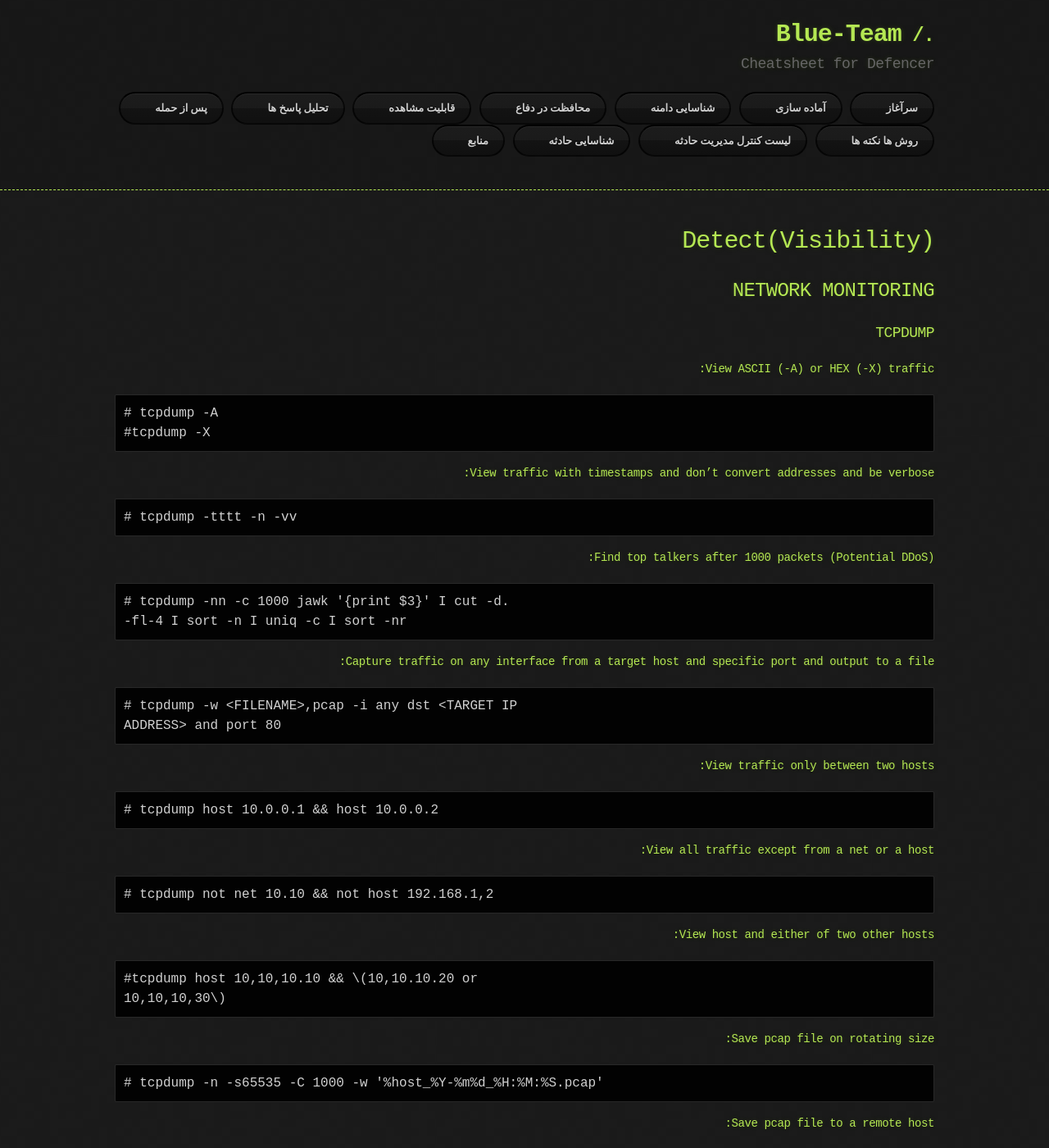
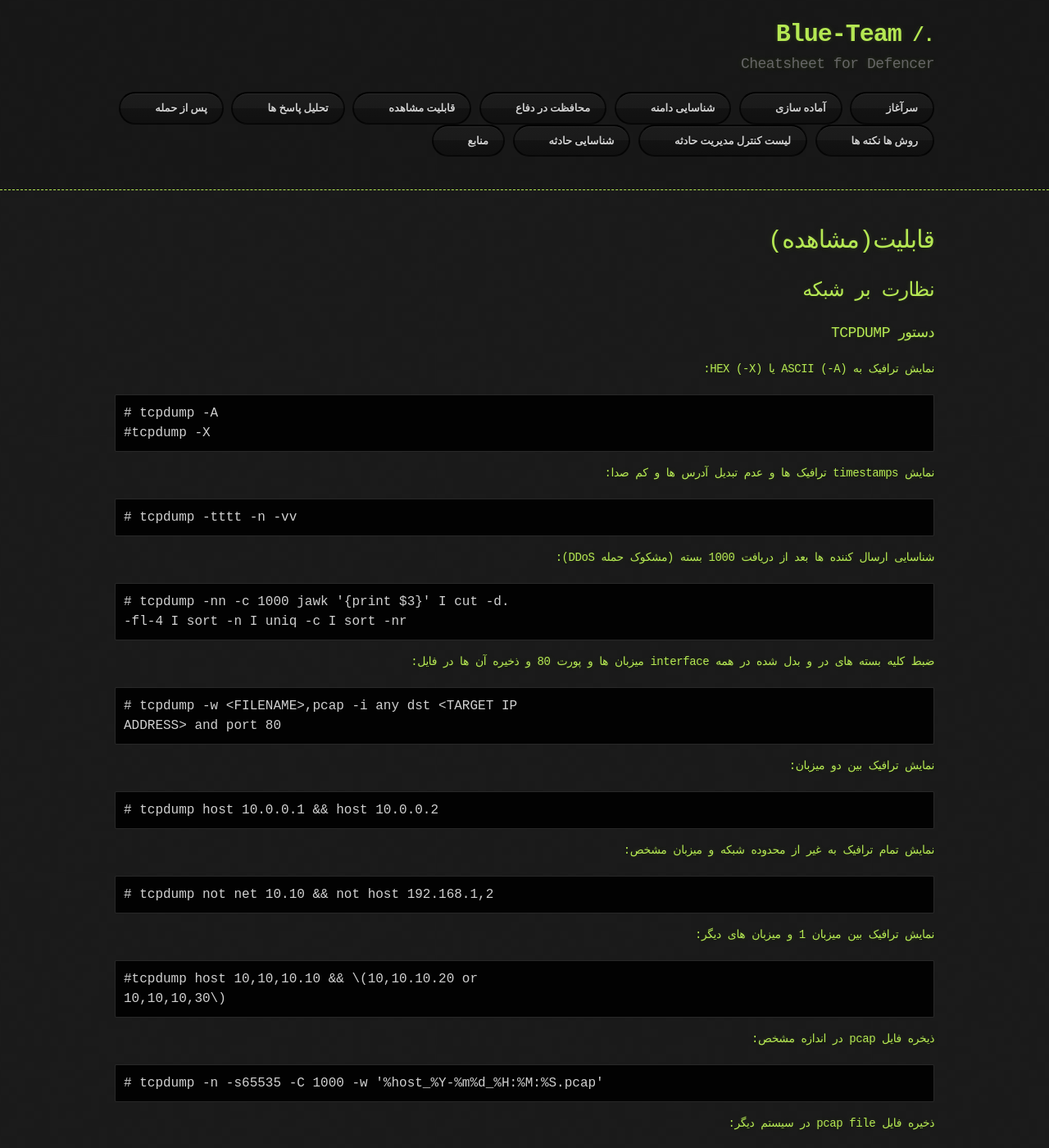
Before and after one commit to irblueteam/blue-team, a Jekyll site: the page built from detect-visibility.md, in a window 1280 px wide and 1400 px high. Shown: the whole window at 82% size. Built offline with Jekyll 4.4.1, drawn with Linux system fonts in a browser that asks for light colours; some web fonts are replaced; our own code applies the rules of GitHub Pages for plain Markdown files; some of the changed text lies outside the part shown.

Commit message:
Update detect-visibility.md

````diff
--- a/detect-visibility.md
+++ b/detect-visibility.md
@@ -1,75 +1,75 @@
-# Detect\(Visibility\)
+# قابلیت\(مشاهده\)
 
-## NETWORK MONITORING
+## نظارت بر شبکه
 
-### TCPDUMP
+### دستور TCPDUMP
 
-#### View ASCII \(-A\) or HEX \(-X\) traffic:
+#### نمایش ترافیک به ASCII \(-A\) یا HEX \(-X\):
 
 ```text
 # tcpdump -A
 #tcpdump -X
 ```
 
-#### View traffic with timestamps and don't convert addresses and be verbose:
+#### نمایش timestamps ترافیک ها و عدم تبدیل آدرس ها و کم صدا:
 
 ```text
 # tcpdump -tttt -n -vv
 ```
 
-#### Find top talkers after 1000 packets \(Potential DDoS\):
+#### شناسایی ارسال کننده ها بعد از دریافت 1000 بسته \(مشکوک حمله DDoS\):
 
 ```text
 # tcpdump -nn -c 1000 jawk '{print $3}' I cut -d.
 -fl-4 I sort -n I uniq -c I sort -nr
 ```
 
-#### Capture traffic on any interface from a target host and specific port and output to a file:
+#### ضبط کلیه بسته های در و بدل شده در همه interface میزبان ها و پورت 80 و ذخیره آن ها در فایل:
 
 ```text
 # tcpdump -w <FILENAME>,pcap -i any dst <TARGET IP
 ADDRESS> and port 80
 ```
 
-#### View traffic only between two hosts:
+#### نمایش ترافیک بین دو میزبان:
 
 ```text
 # tcpdump host 10.0.0.1 && host 10.0.0.2
 ```
 
-#### View all traffic except from a net or a host:
+#### نمایش تمام ترافیک به غیر از محدوده شبکه و میزبان مشخص:
 
 ```text
 # tcpdump not net 10.10 && not host 192.168.1,2
 ```
 
-#### View host and either of two other hosts:
+#### نمایش ترافیک بین میزبان 1 و میزبان های دیگر:
 
 ```text
 #tcpdump host 10,10,10.10 && \(10,10.10.20 or
 10,10,10,30\)
 ```
 
-#### Save pcap file on rotating size:
+#### ذیخره فایل pcap در اندازه مشخص:
 
 ```text
 # tcpdump -n -s65535 -C 1000 -w '%host_%Y-%m­%d_%H:%M:%S.pcap'
 ```
 
-#### Save pcap file to a remote host:
+#### ذخیره فایل pcap file در سیستم دیگر:
 
 ```text
 # tcpdump -w - I ssh <REMOTE HOST ADDRESS> -p 50005
 "cat - > /tmp/remotecapture.pcap"
 ```
 
-#### Grab traffic that contains the word pass:
+#### بررسی و جست و جو ترافیک ها برای کلمه pass:
 
 ```text
 # tcpdump -n -A -s0 I grep pass
 ```
 
-#### Grab many clear text protocol passwords:
+#### بررسی و جست و جو ترافیک ها برای پروتکل های clear text:
 
 ```text
 # tcpdump -n -A -s0 port http or port ftp or port
@@ -79,25 +79,25 @@ asswd=lpassword=lpass: I user: lusername: I password: I log
 in: I pass I user ' --color=auto --line-buffered -B20
 ```
 
-#### Get throughput:
+#### بررسی توان یا throughput:
 
 ```text
 # tcpdump -w - lpv -bert >/dev/null
 ```
 
-#### Filter out ipv6 traffic:
+#### فیلتر ترافیک ipv6:
 
 ```text
 # tcpdump not ip6
 ```
 
-#### Filer out ipv4 traffic:
+#### فیلتر ترافیک ipv4:
 
 ```text
 # tcpdump ip6
 ```
 
-#### Script to capture multiple interface tcpdumps to files rotating every hour:
+#### اسکریپت ذخیره سازی ترافیک چندین interface در فایل به صورت زمان دار:
 
 ```text
 #!/bin/bash
@@ -105,7 +105,7 @@ tcpdump -pni any -s65535 -G 3600 -w any%Y-%m­
 %d_%H:%M:%S.pcap
 ```
 
-#### Script to move multiple tcpdump files to alternate location:
+#### اسکریپت انتقال فایل های ترافیک tcpdump به محل های دیگر:
 
 ```text
 #!/bin/bash
@@ -117,7 +117,7 @@ DIRECTORY/.
 done
 ```
 
-#### Look for suspicious and self-signed SSL certificates:
+#### جست و جو گراهینامه self-signed و مشکوک:
 
 ```text
 # tcpdump -s 1500 -A '(tcp[((tcp[12:1] & 0xf0) >>
@@ -125,7 +125,7 @@ done
 2) : 1] : 0x16)'
 ```
 
-#### Get SSL Certificate:
+#### نمایش گواهینامه SSL:
 
 ```text
 # openssl s_client -connect <URL>:443
@@ -134,7 +134,7 @@ done
 CERTIFICATE-Ip' > <CERT>.pem
 ```
 
-#### Examine and verify the certificate and check for Self-Signed:
+#### بررسی گواهینامه های Self-Signed:
 
 ```text
 # openssl x509 -text -in <CERT>.pem
@@ -145,7 +145,7 @@ subject -startdate -enddate -fingerprint
 # openssl verify <CERT>.pem
 ```
 
-#### Extract Certificate Server Name:
+#### اسختراج نام سرور در گواهینامه ها:
 
 ```text
 # tshark -nr <PCAP FILE NAME> -Y
@@ -162,7 +162,7 @@ Name:" I sort I uniq -c I sort -r
 ($0 !�/ A +/) {c=0;} if (c==l) print $0; }'
 ```
 
-#### Which application using port :
+#### بررسی وضیعت برنامه های و استفاده هر کدام از پورت ها :
 
 ```text
 netstat -aon | findstr '[port_number]'
@@ -171,112 +171,112 @@ tasklist | findstr '[application_name]'
 netstat -aon | findstr '[PID]'
 ```
 
-### TSHARK
+### دستور TSHARK
 
-#### Get list of network interfaces:
+#### دریافت interface های شبکه:
 
 ```text
 > tshark -D
 ```
 
-#### Listen on multiple network interfaces:
+#### بررسی چندین interface شبکه:
 
 ```text
 > tshark -i ethl -i eth2 -i eth3
 ```
 
-#### Save to pcap and disable name resolution:
+#### ذخیره pcap و غیرفعال سازی name resolution:
 
 ```text
 > tshark -nn -w <FILE NAME>,pcap
 ```
 
-#### Get absolute date and time stamp:
+#### نمایش تاریخ و  timestamp:
 
 ```text
 > tshark -t a
 ```
 
-#### Get arp or icmp traffic:
+#### دریافت ترافیک arp یا icmp:
 
 ```text
 > tshark arp or icmp
 ```
 
-#### Capture traffic between to \[hosts\] and/or \[nets\]:
+#### ذخیره ترافیک بین \[میزبان ها\]  و یا \[شبکه ها\]:
 
 ```text
 > tshark "host <HOST l> && host <HOST 2>"
 > tshark -n "net <NET 1> && net <NET 2>"
 ```
 
-#### Filter just host and IPs \(or not your IP\):
+#### فیلتر هاست ها و ip ها \(یا به غیر از ip شما\):
 
 ```text
 > tshark -r <FILE NAME>,pcap -q -z hosts,ipv4
 > tshark not host <YOUR IP ADDRESS>
 ```
 
-#### Not ARP and not UDP:
+#### به غیر از ARP و UDP:
 
 ```text
 > tshark not arp and not (udp.port -- 53)
 ```
 
-#### Replay a pcap file:
+#### Replay های یک فایل pcap:
 
 ```text
 > tshark -r <FILE NAME>.pcap
 ```
 
-#### Replay a pcap and just grab hosts and IPs:
+#### Replay های یک فایل pcap و استخراج میزبان ها و ip ها:
 
 ```text
 > tshark -r <FILE NAME>.pcap -q -z hosts
 ```
 
-#### Setup a capture session\(duration=60sec\):
+#### آماده سازی ذخیره ترافیک\(در مدت 60 ثانیه\):
 
 ```text
 > tshark -n -a files:10 -a filesize:100 -a
 duration:60 -w <FILE NAME>,pcap
 ```
 
-Grab src/dst IPs only:
+#### دریفات ip های منبع و مقصد:
 
 ```text
 > tshark -n -e ip.src -e ip.dst -T fields -E
 separator=, -Rip
 ```
 
-#### Grab IP of src DNS and DNS query:
+#### دریافت ip مربوط به منبع dns و query های آن:
 
 ```text
 > tshark -n -e ip.src -e dns,qry.name -E
 separator=';' -T fields port 53
 ```
 
-#### Grab HTTP URL host and request:
+#### دریافت url های و درخواست http میزبان:
 
 ```text
 > tshark -R http.request -T fields -E separator=';'
 -e http.host -e http.request.uri
 ```
 
-#### Grab just HTTP host requests:
+#### دریافت های و درخواست http میزبان:
 
 ```text
 > tshark -n -R http.request -T fields -e http.host
 ```
 
-#### Grab top talkers by IP dst:
+#### بیشترین ارسال های به ip مقصد:
 
 ```text
 > tshark -n -c 150 I awk '{print $4}' I sort -n I
 uniq -c I sort -nr
 ```
 
-#### Grab top stats of protocols:
+#### آمار مربوط به پروتکل ها:
 
 ```text
 > tshark -q -z io,phs -r <FILE NAME>.pcap
@@ -292,39 +292,39 @@ fields I grep exe
 fields port 80 I sort I uniq -c I sort -r
 ```
 
-### SNORT
+### دستور SNORT
 
-#### Run test on snort config file:
+#### اجرای تست بر روی فایل تنظیمات snort:
 
 ```text
 # snort -T -c /<PATH TO SNORT>/snort/snort.conf
 ```
 
-#### Use snort\(v=verbose,d=dump packet payload\):
+#### روش استفاده از snort\(v=جزییات,d=دریافت payload های بسته\):
 
 ```text
 # snort -dv -r <LOG FILE NAME>, log
 ```
 
-#### Replay a log file and match icmp traffic:
+#### پاسخ به فایل گزارشات و بررسی با ترافیک icmp:
 
 ```text
 # snort -dvr packet.log icmp
 ```
 
-#### Logs in ASCII:
+#### گزارشات به صورت ASCII:
 
 ```text
 # snort -K ascii -l <LOG DIRECTORY>
 ```
 
-#### Logs in binary:
+#### گزارشات به صورت binary:
 
 ```text
 snort -l <LOG DIRECTORY>
 ```
 
-#### Sent events to console:
+#### ارسال event به console:
 
 ```text
 # snort -q -A console -i eth0 -c
@@ -332,19 +332,19 @@ snort -l <LOG DIRECTORY>
 # snort -c snort.conf -l /tmp/so/console -A console
 ```
 
-#### Create a single snort rule and save:
+#### ایجاد یک rule برای snort و ذخیره سازی آن:
 
 ```text
 # echo alert any any <SNORT RULE> > one.rule
 ```
 
-#### Test single rule:
+#### بررسی و تست یک rule:
 
 ```text
 # snort -T -c one.rule
 ```
 
-#### Run single rule and output to console and logs dir:
+#### بررسی و تست یک rule و نتیجه آن در console ور مسیر گزارشات:
 
 ```text
 # mkdir ,/logs
@@ -352,42 +352,42 @@ snort -l <LOG DIRECTORY>
 console -l logs
 ```
 
-## NETWORK CAPTURE \(PCAP\) TOOLS
+## ابزار های بررسی ترافیک های شبکه یا فایل های PCAP
 
-### EDITCAP
+### ابزار EDITCAP
 
-#### Use to edit a pcap file \(split into 1000 packets\):
+#### ویرایش فایل های pcap \(جداسازی 1000 بسته\):
 
 ```text
 > editcap -F pcap -c 1000 orignal.pcap
 out_split,pcap
 ```
 
-#### Use to edit a pcap file \(split into 1 hour each packets\):
+#### ویرایش فایل های pcap \(جداسازی بسته ها در هر ساعت\):
 
 ```text
 > editcap -F pcap -t+3600 orignal.pcap
 out_split.pcap
 ```
 
-### MERGECAP
+### ابزار MERGECAP
 
-#### Use to merge multiple pcap files:
+#### برای ادغام چندین فایل pcap:
 
 ```text
 > mergecap -w merged_cap.pcap capl.pcap cap2.pcap
 cap3.pcap
 ```
 
-## HONEY TECHNIQUES
+## تکنیک HONEY
 
-### WINDOWS
+### ویندوز
 
-#### Honey Ports Windows:
+#### Honey Port ها در ویندوز:
 
-Ref. [http://securityweekly.com/wp­](http://securityweekly.com/wp­) content/uploads/2013/06/howtogetabetterpentest.pdf
+منبع. [http://securityweekly.com/wp­](http://securityweekly.com/wp­) content/uploads/2013/06/howtogetabetterpentest.pdf
 
-**Step 1:** Create new TCP Firewall Block rule on anything connecting on port 3333:
+**Step 1:** ایجاد rule در فایروال برای شناسایی و عدم اجازه به کلیه ارتباطات پورت 3333
 
 ```text
 C:\> echo @echo off for /L %%i in (1,1,1) do @for /f
@@ -398,17 +398,17 @@ RULE" dir=in remoteip=%%k localport=any protocol=TCP
 action=block >> <BATCH FILE NAME>.bat
 ```
 
-**Step 2:** Run Batch Script
+**Step 2:** اجرای اسکریپت batch
 
 ```text
 C:\> <BATCH FILE NAME>,bat
 ```
 
-#### Windows Honey Ports PowerShell Script:
+#### Honey Ports اسکریپت در powershell
 
 Ref. [https://github.com/Pwdrkeg/honeyport/blob/master/hon](https://github.com/Pwdrkeg/honeyport/blob/master/hon) eyport.psl
 
-**Step 1:** Download PowerShell Script
+**Step 1:** دریافت اسکریپت powershell
 
 ```text
 C: \> "%ProgramFiles%\Internet Exp lo rer\iexplo re. exe"
@@ -416,17 +416,17 @@ https://github.com/Pwdrkeg/honeyport/blob/master/hon
 eyport.psl
 ```
 
-**Step 2:** Run PowerShell Script
+**Step 2:** اجرای اسکریپت powershell
 
 ```text
 C:\> honeyport.psl
 ```
 
-#### Honey Hashes for Windows \(Also for Detecting Mimikatz Use\) :
+#### Honey Hashe ها برای ویندوز \(همچنین روش شناسایی Mimikatz\) :
 
-Ref. [https://isc.sans.edu/forums/diary/Detecting+Mimikatz](https://isc.sans.edu/forums/diary/Detecting+Mimikatz) +Use+On+Your+Network/19311/
+منبع. [https://isc.sans.edu/forums/diary/Detecting+Mimikatz](https://isc.sans.edu/forums/diary/Detecting+Mimikatz) +Use+On+Your+Network/19311/
 
-**Step 1:** Create Fake Honey Hash. Note enter a fake password and keep command prompts open to keep password in memory
+**Step 1:** ایجاد یک Honey Hash تقلبی. از کلمه عبور تقلبی استفاده کنید و cmd را باز نگهدارید
 
 ```text
 C:\> runas
@@ -434,7 +434,7 @@ C:\> runas
 /netonly cmd.exe
 ```
 
-**Step 2:** Query for Remote Access Attempts
+**Step 2:** جست و جو برای تلاش از راه دور
 
 ```text
 C:\> wevtutil qe System /q:"*[System
@@ -442,7 +442,7 @@ C:\> wevtutil qe System /q:"*[System
 /r:remotecomputername
 ```
 
-**Step 3:** Query for Failed Login Attempts
+**Step 3:** جست و جو برای تلاش های ورود
 
 ```text
 C:\> wevtutil qe Security /q:"*[System[(EventID=4624
@@ -450,20 +450,20 @@ or EventID=4625)]]" /f:text /rd:true /c:5
 /r:remotecomputername
 ```
 
-**Step 4:** \(Optional\) Run queries in infinite loop with 30s pause
+**Step 4:** \(اختیاری\) با استفاده از مکث 30 ثانیه ای نمایش داده شود
 
 ```text
 C:\> for /L %i in (1,0,2) do (Insert Step 2) &
 (Insert Step 3) & timeout 30
 ```
 
-### LINUX
+### لینوکس
 
-#### Honey Ports Linux:
+#### Honey Port ها در لینوکس:
 
-Ref. [http://securityweekly.com/wp­](http://securityweekly.com/wp­) content/uploads/2013/06/howtogetabetterpentest.pdf
+منبع. [http://securityweekly.com/wp­](http://securityweekly.com/wp­) content/uploads/2013/06/howtogetabetterpentest.pdf
 
-**Step 1:** Run a while loop to create TCP Firewall rules to block any hosts connecting on port 2222
+**Step 1:** ایجاد یک حلقه برای رد کلیه درخواست های به پورت 2222
 
 ```text
 # while [ 1 ] ; echo "started" ; do IP='nc -v -l -p
@@ -472,11 +472,11 @@ cut -d] -f 1'; iptables -A INPUT -p tcp -s ${IP} -j
 DROP ; done
 ```
 
-#### Linux Honey Ports Python Script:
+#### اسکریپت Honey Port در لینوکس :
 
-Ref. [https://github.com/gchetrick/honeyports/blob/master/](https://github.com/gchetrick/honeyports/blob/master/) honeyports-0.5.py
+منبع. [https://github.com/gchetrick/honeyports/blob/master/](https://github.com/gchetrick/honeyports/blob/master/) honeyports-0.5.py
 
-**Step 1:** Download Python Script
+**Step 1:** دریافت اسکریپت پایتون
 
 ```text
 # wget
@@ -484,23 +484,23 @@ https://github.com/gchetrick/honeyports/blob/master/
 honeyports-0.5.py
 ```
 
-**Step 2:** Run Python Script
+**Step 2:** اجرای اسکریپت پایتون
 
 ```text
 # python honeyports-0.5.py -p <CHOOSE AN OPEN PORT>
 -h <HOST IP ADDRESS>
 ```
 
-#### Detect rogue scanning with Labrea Tarpit:
+#### شناسایی rogue scanning با استفاده از Labrea Tarpit:
 
 ```text
 # apt-get install labrea
 # labrea -z -s -o -b -v -i eth0 2>&1 | tee -a log.txt
 ```
 
-### NETCAT
+### ابزار NETCAT
 
-#### Use netcat to listen for scanning threats:
+#### استفاده از netcat برای شناسایی اسکن های تهدید آمیز:
 
 ```text
 > nc -v -k -l 80
@@ -508,9 +508,9 @@ honeyports-0.5.py
 > nc -v -k -l 3389
 ```
 
-### PASSIVE DNS MONITORING
+### نظارت بر PASSIVE DNS
 
-#### Use dnstop to monitor DNS requests at any sniffer location:
+#### استفاده از  dnstop برای نظارت بر درخواست های DNS در هر موقعیتی:
 
 ```text
 # apt-get update
@@ -518,20 +518,20 @@ honeyports-0.5.py
 # dnstop -l 3 <INTERFACE NAME>
 ```
 
-**Step 1:** Hit 2 key to show query names
+**مرحله 1:** کلید 2 را فشار دهید تا نام ها نمایش داده شود
 
-#### Use dnstop to monitor DNS requests from a pcap file:
+#### استفاده از dnstop  برای نظارت بر درخواست های dns داخل فایل pcap:
 
 ```text
 # dnstop -l 3 <PCAP FILE NAME> I <OUTPUT FILE
 NAME>,txt
 ```
 
-## LOG AUDITING
+## روش های LOG AUDITING
 
-### WINDOWS
+### ویندوز
 
-#### Increase Log size to support increased auditing:
+#### افزایش اندازه Log به منظور ارتقا auditing:
 
 ```text
 C:\> reg add
@@ -545,26 +545,26 @@ HKLM\Software\Policies\Microsoft\Windows\EventLog\Sy
 stem /v MaxSize /t REG_DWORD /d 0x19000
 ```
 
-#### Check settings of Security log:
+#### بررسی تنظیمات Security log:
 
 ```text
 C:\> wevtutil gl Security
 ```
 
-#### Check settings of audit policies:
+#### برای تنظیمات audit policies:
 
 ```text
 C:\> auditpol /get /category:*
 ```
 
-#### Set Log Auditing on for Success and/or Failure on All Categories:
+#### تنظیم Log Auditing موفق و یا ناموفق در تمامی دسته بندی ها:
 
 ```text
 C:\> auditpol /set /category:* /success:enable
 /failure:enable
 ```
 
-#### Set Log Auditing on for Success and/or Failure on Subcategories:
+#### تنظیم Log Auditing موفق و یا ناموفق در تمامی زیر دسته ها:
 
 ```text
 C: \> auditpol /set /subcategory: "Detailed File
@@ -668,26 +668,26 @@ C:\> auditpol /set /subcategory:"Credential
 Validation" /success:enable /failure:enable
 ```
 
-#### Check for list of available logs, size, retention limit:
+#### لیست گزارشات موجود و اندازه و مجاز:
 
 ```text
 PS C:\> Get-Eventlog -list
 ```
 
-#### Partial list of Key Security Log Auditing events to monitor:
+#### لیست جزئی از کلید های نظارت بر Security Log Auditing events :
 
 ```text
 PS C:\> Get-Eventlog -newest 5 -logname application
 I Format-List
 ```
 
-#### Show log from remote system:
+#### نمایش گزارشات به صورت از راه دور:
 
 ```text
 PS C:\> Show-Eventlog -computername <SERVER NAME>
 ```
 
-#### Get a specific list of events based on Event ID:
+#### نمایش لیست event ها بر اساس Event ID:
 
 ```text
 PS C:\> Get-Eventlog Security I ? { $_.Eventid -eq
@@ -696,7 +696,7 @@ PS C:\> Get-WinEvent -FilterHashtable
 @{LogName="Secu rity"; ID=4774}
 ```
 
-#### Account Logon - Audit Credential Validation Last 14 Days:
+#### ورود به حساب - Audit Credential Validation برای 14 روز اخیر:
 
 ```text
 PS C:\> Get-Eventlog Security
@@ -715,7 +715,7 @@ PS C:\> Get-Eventlog Security
 date).addDays(-1))
 ```
 
-#### Account Management - Audit Application Group Management:
+#### مدیریت حساب - مدیریت گروه برنامه های Audit:
 
 ```text
 PS C:\> Get-Eventlog Security
@@ -736,7 +736,7 @@ PS C:\> Get-EventLog Security
 date).addDays(-1))
 ```
 
-#### Domain Service Access - Audit Directory Service Access:
+#### دسترسی به سرویس دامین - Audit دسترسی به سرویس دایرکتوری:
 
 ```text
 PS C:\> Get-EventLog Security
@@ -744,7 +744,7 @@ PS C:\> Get-EventLog Security
 date).addDays(-1))
 ```
 
-#### Object Access - Audit File Share, File System, SAM, Registry, Certifications:
+#### دسترسی به object - Audit اشتراک فایل, فایل سیستم, SAM, رجیستری, گواهینامه ها:
 
 ```text
 PS C:\> Get-EventLog Security
@@ -768,14 +768,14 @@ PS C:\> Get-EventLog Security
 9,5450,4670 -after ((get-date).addDays(-1))
 ```
 
-#### Privilege Use - Audit Non-Sensitive/Sensitive Privilege Use:
+#### Privilege استفاده - Audit مربوط به privilage استفاده از سرویس های حساس و غیرحساس:
 
 ```text
 PS C:\> Get-EventLog Security 4672,4673,4674 -after
 ((get-date),addDays(-1))
 ```
 
-#### System - Audit Security State Change, Security System Extension, System Integrity, System Events:
+#### سیستم - Audit Security تغییر وضیعت, Security System پسوند, System تمامیت, System Events:
 
 ```text
 PS C:\> Get-Eventlog Security
@@ -786,20 +786,20 @@ PS C:\> Get-Eventlog Security
 61,5062,6281 -after ((get-date).addDays(-1))
 ```
 
-#### Add Microsoft IIS cmdlet:
+#### اضافه نمودن ماژول Microsoft IIS:
 
 ```text
 PS C:\> add-pssnapin WebAdministration
 PS C:\> Import-Module WebAdministration
 ```
 
-#### Get IIS Website info:
+#### دریافت اطلاعات درباره IIS:
 
 ```text
 PS C:\> Get-IISSite
 ```
 
-#### Get IIS Log Path Location:
+#### دریافت اطلاعات مسیر IIS:
 
 ```text
 PS C:\> (Get-WebConfigurationProperty
@@ -807,14 +807,14 @@ PS C:\> (Get-WebConfigurationProperty
 'logfile.directory').Value
 ```
 
-#### Set variable for IIS Log Path \(default path\):
+#### تنظیم متغییر برای مسیر گزارش IIS \(مسیر پیشفرض\):
 
 ```text
 PS C:\> $LogDirPath =
 "C:\inetpub\logs\LogFiles\W3SVCl"
 ```
 
-#### Get IIS HTTP log file list from Last 7 days:
+#### دریافت فایل گزارشات 7 روز اخیر IIS:
 
 ```text
 PS C:\> Get-Child!tem -Path
@@ -822,7 +822,7 @@ C:\inetpub\logs\LogFiles\w3svcl -recurse I Where­
 Object {$_. lastwritetime -lt (get-date).addDays(-7)}
 ```
 
-#### View IIS Logs \(Using $LogDirPath variable set above\):
+#### نمایش فایل گزارشات IIS \(استفاده از متغیر $LogDirPath\):
 
 ```text
 PS C:\> Get-Content $LogDirPath\*, log I%{$_ -replace
@@ -830,7 +830,7 @@ PS C:\> Get-Content $LogDirPath\*, log I%{$_ -replace
 ConvertFrom-Csv -Delimiter ' '
 ```
 
-#### View IIS Logs:
+#### نمایش گزاراشت IIS:
 
 ```text
 PS C:\> Get-Content <!IS LOG FILE NAME>, log I%{$_ -
@@ -838,14 +838,14 @@ replace '#Fields: ', ''} 17{$_ -notmatch 'A#'} I
 ConvertFrom-Csv -Delimiter ' '
 ```
 
-#### Find in IIS logs IP address 192.168._·_ pattern:
+#### جست و جو در فایل گزارشات IIS به شکل  IP address 192.168._·_:
 
 ```text
 PS C:\> Select-String -Path $LogDirPath\*, log -
 Pattern '192,168,*,*'
 ```
 
-#### Find in IIS logs common SQL injection patterns:
+#### جست و جو در فایل گزارشات IIS برای پیدا نمودن حمله SQL injection:
 
 ```text
 PS C:\> Select-String -Path $LogDirPath\*, log
@@ -855,72 +855,72 @@ databases) I ( \ (select) I (convert\ () I ( Connect\ () I ( count
 \() I (sys objects)'
 ```
 
-### LINUX
+### لینوکس
 
-#### Authentication logs in Ubuntu:
+#### گزراشت احراز هویت در Ubuntu:
 
 ```text
 # tail /var/log/auth. log
 # grep -i "fail" /var/log/auth. log
 ```
 
-#### User login logs in Ubuntu:
+#### نمایش گزارشات ورود در Ubuntu:
 
 ```text
 # tail /var/
 ```
 
-#### Look at samba activity:
+#### نمایش گزارشات samba:
 
 ```text
 # grep -i samba /var/log/syslog
 ```
 
-#### Look at cron activity:
+#### نمایش فعالیت های cron:
 
 ```text
 # grep -i cron /var/log/syslog
 ```
 
-#### Look at sudo activity:
+#### نمایش فعالیت های sudo:
 
 ```text
 # grep -i sudo /var/log/auth. log
 ```
 
-#### Look in Apache Logs for 404 errors:
+#### نمایش گزارشات Apache برای خطاهای 404:
 
 ```text
 # grep 404 <LOG FILE NAME> I grep -v -E
 "favicon. ico I robots. txt"
 ```
 
-#### Look at Apache Logs for files requested:
+#### نمایش گزارشات Apache برای درخواست فایل ها:
 
 ```text
 # head access_log I awk '{print $7}'
 ```
 
-#### Monitor for new created files every 5min:
+#### نظارت بر فایل های ایجاد شده در هر 5 دقیقه:
 
 ```text
 # watch -n 300 -d ls -lR /<WEB DIRECTORY>
 ```
 
-#### Look where traffic is coming from:
+#### نمایش ترافیک های از سمت:
 
 ```text
 # cat <LOG FILE NAME> I fgrep -v <YOUR DOMAIN> I cut
 -d\" -f4 I grep -v ""-
 ```
 
-#### Monitor for TCP connections every 5 seconds:
+#### نظارت بر ارتباطات TCP هر 5 ثانیه:
 
 ```text
 # netstat -ac 5 I grep tcp
 ```
 
-#### Install audit framework and review syscalls/events:
+#### نصب فریمورک audit و بررسی syscalls/events:
 
 ```text
 # apt-get install auditd
@@ -928,7 +928,7 @@ databases) I ( \ (select) I (convert\ () I ( Connect\ () I ( count
 # ausearch -m execve
 ```
 
-#### Get audit report summary:
+#### دریافت گزارشات audit:
 
 ```text
 # aureport
````
Also changed, not shown: other parts of detect-visibility.md (+5 -5 lines).
